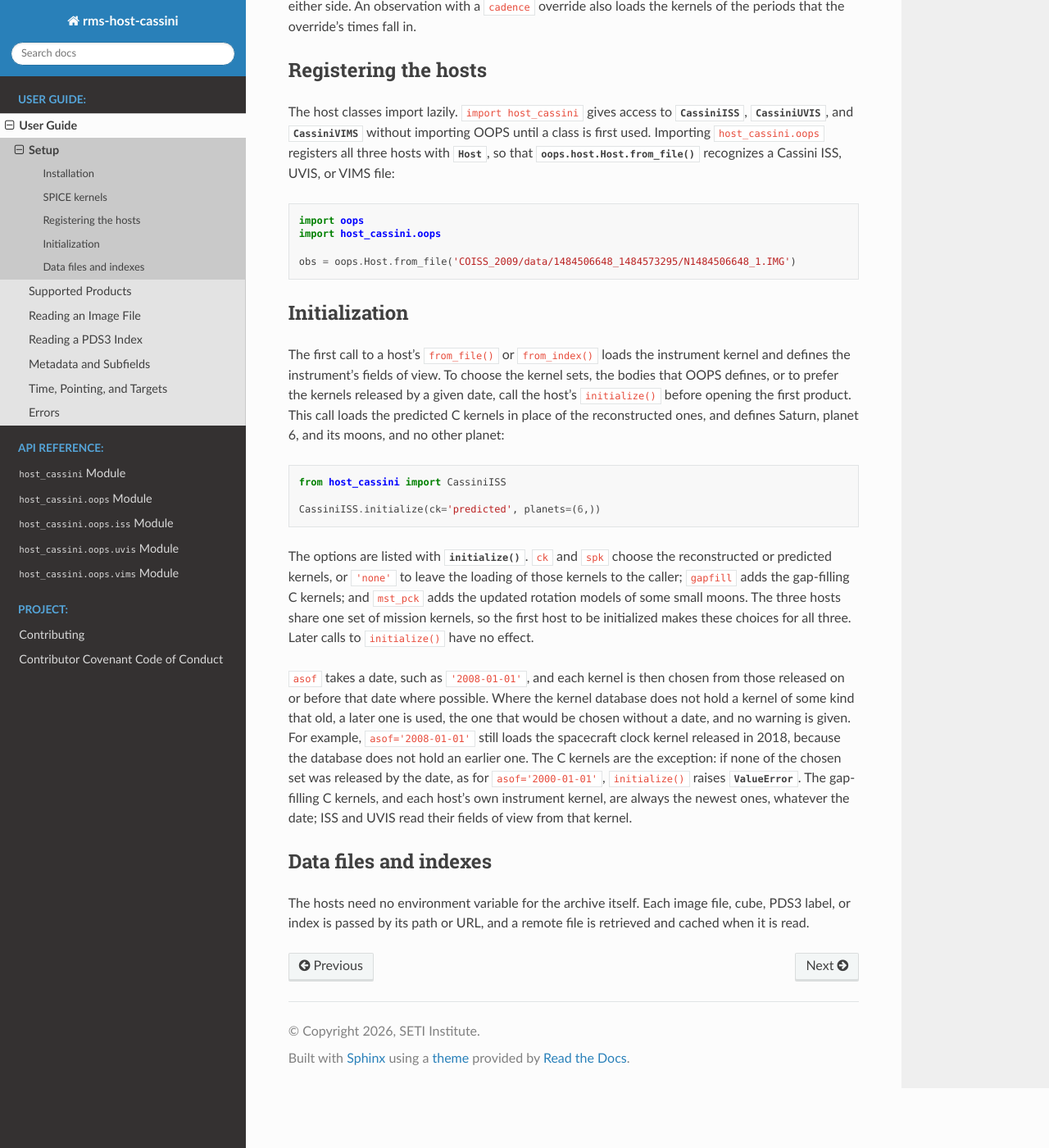
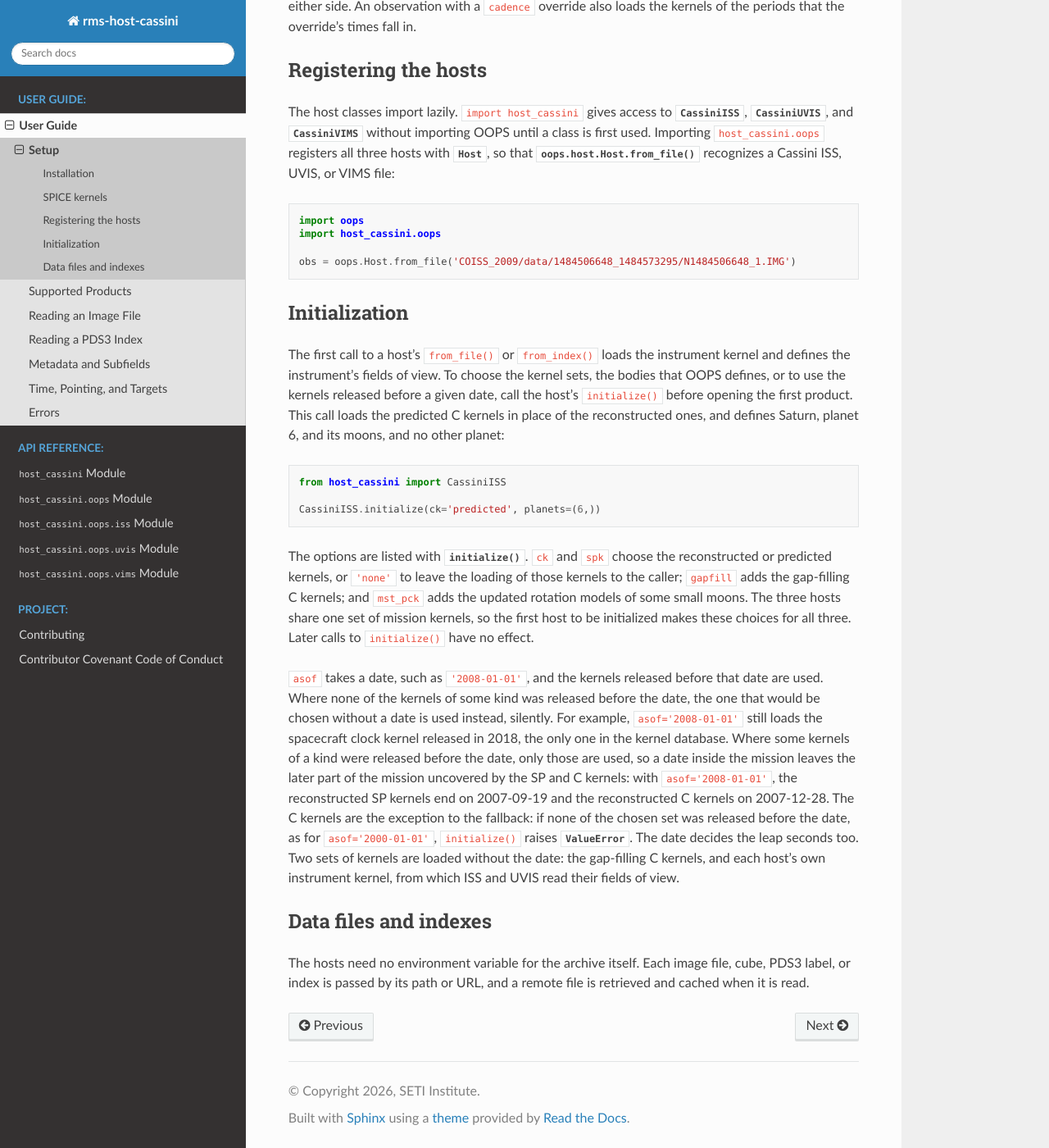
Before and after one commit to SETI/rms-host-cassini, a Sphinx documentation site: the page built from docs/user_guide/user_guide_setup.rst, in a window 1280 px wide and 1400 px high, scrolled down 1074 px. Shown: the whole window at 82% size. Built offline with Sphinx 7.4.7 and the Read the Docs theme 3.1.0, drawn with Linux system fonts in a browser that asks for light colours.

Commit message:
Give every kernel query the same asof date
_Cassini.initialize() passed the caller's asof as given to
define_solar_system(), select_spk() and select_ck(), while
load_instruments(), spice_instrument_kernel() and spice_frames_kernel()
rewrote it as an ISO date-time first. spicedb compares the text of the
date with each kernel's release date-time, so the two forms choose
differently: select_lsk(asof='2005-08-03') gives NAIF-LSK-0007 and
select_lsk(asof='2005-08-03T00:00:00') gives NAIF-LSK-0008, which the
database dates 2005-08-03T00:00:00. Format the date once, in
_Cassini._format_asof(), as rms-host-new-horizons and rms-host-voyager
do, and pass that one string to every query. A test checks that every
query initialize() makes receives the same string; it fails if any one
path is left unformatted.

State what the date does, in the same words as the other hosts: the
kernels released before the date are used; where none of a query's
kernels was released before it, spicedb silently uses the one it would
choose without a date; a query that finds some kernels uses only those,
so asof='2008-01-01' leaves the reconstructed SP kernels ending
2007-09-19 and the C kernels 2007-12-28; the C kernel queries never
fall back, and raise ValueError instead; and the dated leap-second kernel
supersedes the one loaded first, so the date decides the leap seconds
(ET-UTC at 2009-01-01 is 65.18 s with asof='2008-01-01', from
NAIF-LSK-0008). The gap-filling C kernels and each host's instrument
kernel are loaded without the date. Also replace the old "applicable
as of that date" docstrings of spice_instrument_kernel() and
spice_frames_kernel().

Reword the row_dicts passages of the last commit to say what the call
reads, add "unless label is given" to the ISS from_index stub comment,
and say in the ISS pds3_options entry that the options are checked
only when the index label is parsed, as rms-host-galileo does.

Co-Authored-By: Claude Opus 5.5 <noreply@anthropic.com>
Claude-Session: https://claude.ai/code/session_01RG3ZiBNx376YVT9xgP1ET9

```diff
--- a/docs/user_guide/user_guide_index.rst
+++ b/docs/user_guide/user_guide_index.rst
@@ -256,9 +256,9 @@ Whether they should give the data file instead is an open question
 (`rms-host-cassini#32 <https://github.com/SETI/rms-host-cassini/issues/32>`_).
 ``label``, ``filter``, ``pds3_options``, and the standard overrides work as they do for
 ISS, and any other keyword raises :exc:`TypeError`. Rows given in ``row_dicts`` take the
-place of the tables, as for ISS, but the call then does not read any label: neither the
-index's label nor the supplement's need exist, the index is not checked to be a UVIS
-index, and ``label`` and ``pds3_options`` are ignored.
+place of the tables, as for ISS, but the call then reads only those rows: the index's
+label and the supplement's need not exist, the index is not checked to be a UVIS index,
+and ``label`` and ``pds3_options`` are ignored.
 
 VIMS indexes
 ============
--- a/docs/user_guide/user_guide_setup.rst
+++ b/docs/user_guide/user_guide_setup.rst
@@ -69,7 +69,7 @@ Initialization
 
 The first call to a host's ``from_file()`` or ``from_index()`` loads the instrument
 kernel and defines the instrument's fields of view. To choose the kernel sets, the
-bodies that OOPS defines, or to prefer the kernels released by a given date, call the
+bodies that OOPS defines, or to use the kernels released before a given date, call the
 host's ``initialize()`` before opening the first product. This call loads the
 predicted C kernels in place of the reconstructed ones, and defines Saturn, planet 6,
 and its moons, and no other planet:
@@ -87,16 +87,19 @@ and ``mst_pck`` adds the updated rotation models of some small moons. The three
 share one set of mission kernels, so the first host to be initialized makes these
 choices for all three. Later calls to ``initialize()`` have no effect.
 
-``asof`` takes a date, such as ``'2008-01-01'``, and each kernel is then chosen from
-those released on or before that date where possible. Where the kernel database does
-not hold a kernel of some kind that old, a later one is used, the one that would be
-chosen without a date, and no warning is given. For example, ``asof='2008-01-01'``
-still loads the spacecraft clock kernel released in 2018, because the database does not
-hold an earlier one. The C kernels are the exception: if none of the chosen set was
-released by the date, as for ``asof='2000-01-01'``, ``initialize()`` raises
-:exc:`ValueError`. The gap-filling C kernels, and each host's own instrument kernel,
-are always the newest ones, whatever the date; ISS and UVIS read their fields of view
-from that kernel.
+``asof`` takes a date, such as ``'2008-01-01'``, and the kernels released before that
+date are used. Where none of the kernels of some kind was released before the date, the
+one that would be chosen without a date is used instead, silently. For example,
+``asof='2008-01-01'`` still loads the spacecraft clock kernel released in 2018, the only
+one in the kernel database. Where some kernels of a kind were released before the date,
+only those are used, so a date inside the mission leaves the later part of the mission
+uncovered by the SP and C kernels: with ``asof='2008-01-01'``, the reconstructed SP
+kernels end on 2007-09-19 and the reconstructed C kernels on 2007-12-28. The C kernels
+are the exception to the fallback: if none of the chosen set was released before
+the date, as for ``asof='2000-01-01'``, ``initialize()`` raises :exc:`ValueError`. The
+date decides the leap seconds too. Two sets of kernels are loaded without the date: the
+gap-filling C kernels, and each host's own instrument kernel, from which ISS and UVIS
+read their fields of view.
 
 Data files and indexes
 ======================
```
Also changed, not shown: CLAUDE.md (+4 -1 lines), docs/user_guide/user_guide_errors.rst (+10 -11 lines), 9 other files.
